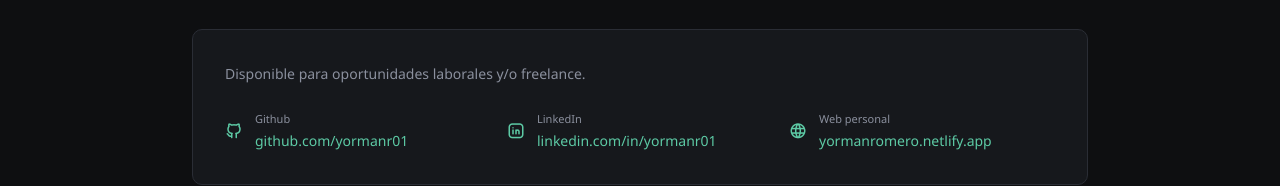
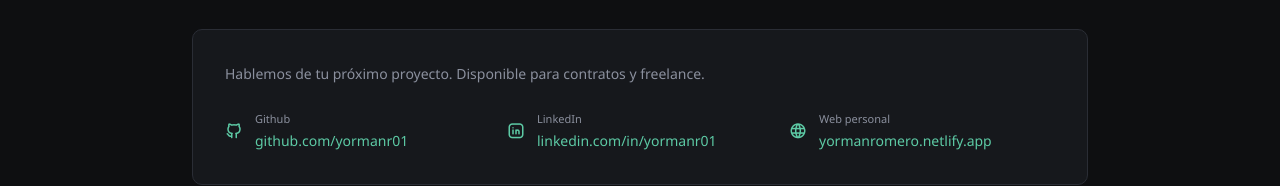
Before and after one commit to yormanr01/Portfolio, a plain HTML site: page index.html in a window 1280 px wide. Shown: the part 3372-3558 px from the top of the page. Drawn offline with Linux system fonts and the light colour scheme.

Commit message:
Update contact message in index.html

```diff
--- a/index.html
+++ b/index.html
@@ -256,7 +256,7 @@
     <div class="section-label">Hablemos</div>
     <div class="section-title">Contacto</div>
     <div class="contact-card">
-      <p style="color:var(--muted);font-size:14px">Disponible para oportunidades laborales y/o freelance.</p>
+      <p style="color:var(--muted);font-size:14px">Hablemos de tu próximo proyecto. Disponible para contratos y freelance.</p>
       <div class="contact-grid">
         <!--
         <div class="contact-item">
```
